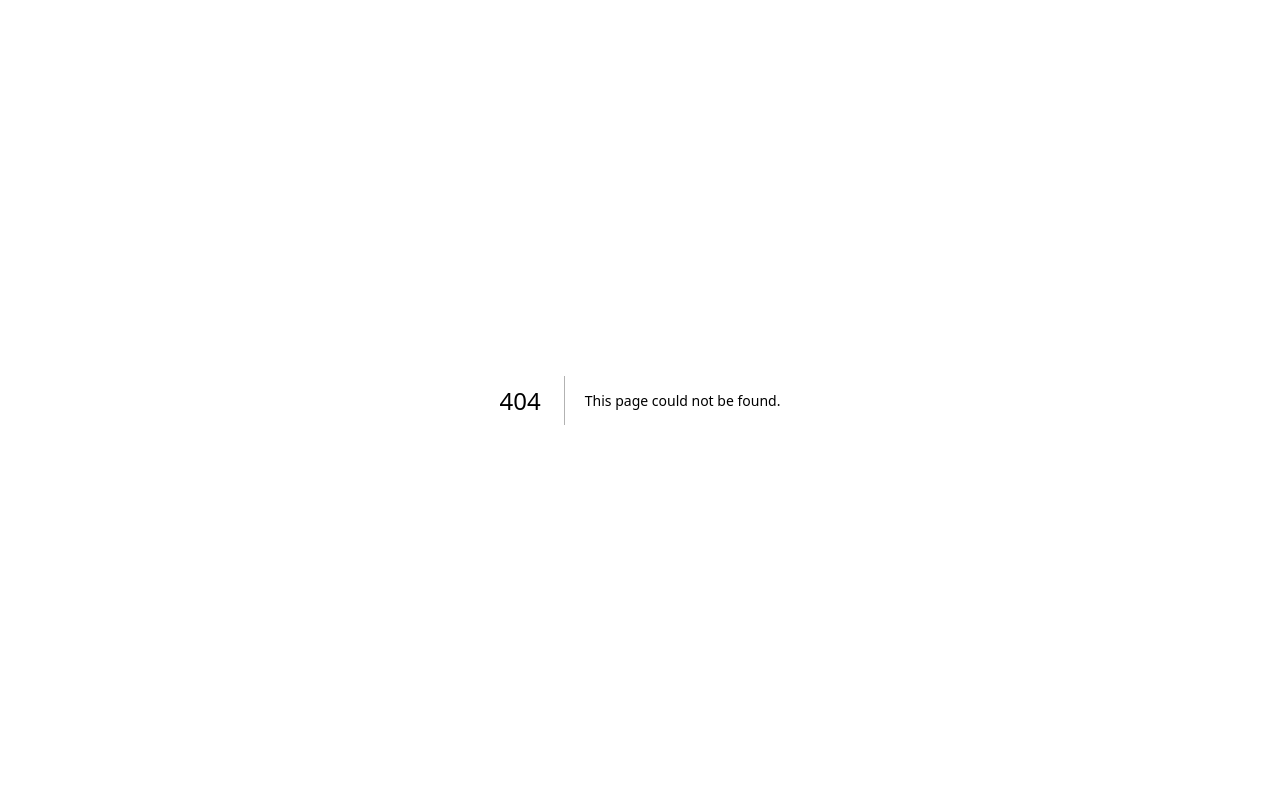
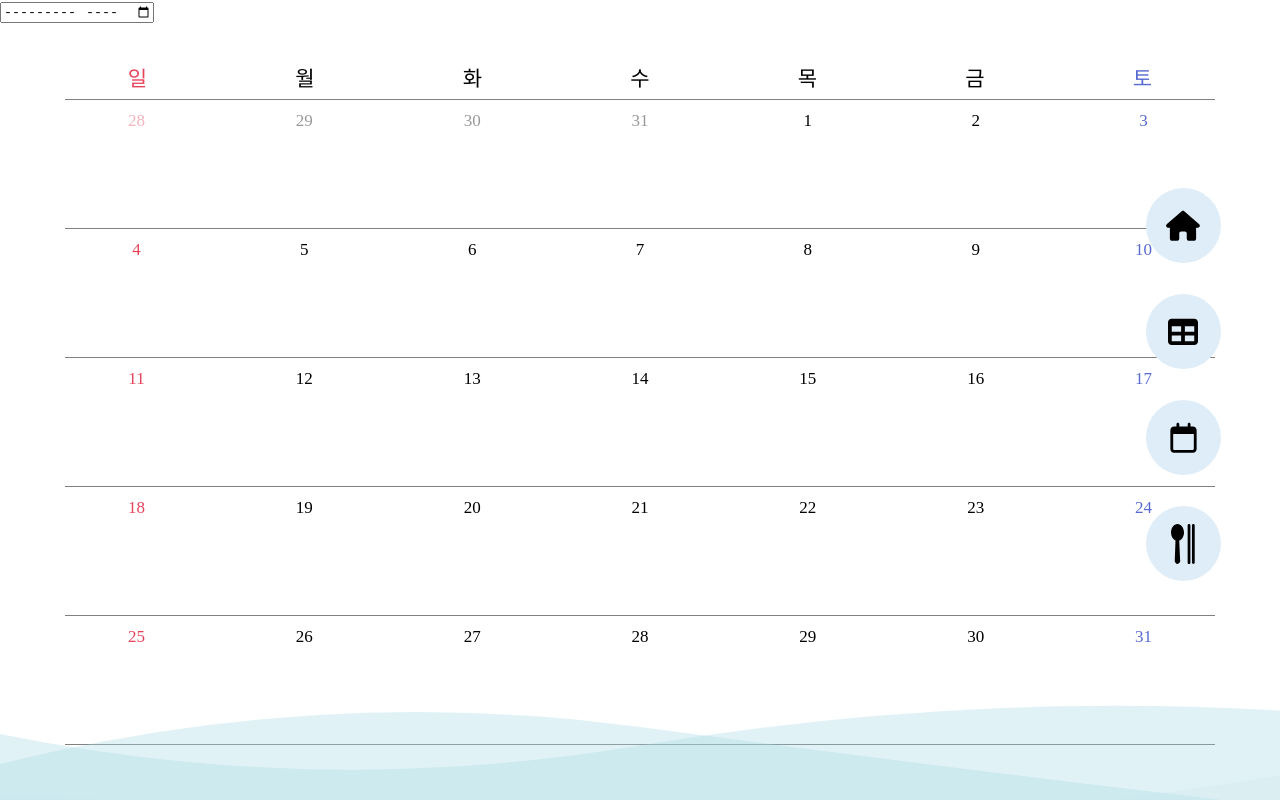
Before and after one commit to apptcion/timewave, a Next.js app: page /calendar in a window 1280 px wide. Before the commit this address had no page. Built offline with nearby package versions, Linux system fonts and the light colour scheme; a web font is replaced by a local one.

Commit message:
add Calendar

```diff
--- a/src/app/calender/page.tsx
+++ b/src/app/calendar/page.tsx
@@ -1,7 +1,7 @@
 'use client'
 import { useEffect, useState } from 'react'
 
-import styles from '../../css/calender.module.css'
+import styles from '../../css/calendar.module.css'
 import Wave from './wave'
 import Menu from '../menu/menu'
 
@@ -131,7 +131,7 @@ function createDate(Start:Date, DomElement:HTMLDivElement){
 
 }
 
-export default function Calender(){
+export default function Calendar(){
 
     const [showDate, setShowDate] = useState(new Date())
 
@@ -199,7 +199,7 @@ export default function Calender(){
                     setShowDate(new Date(event.target.value));
                 }}></input>
             </div>
-            <div className={styles.calender} id='calender'>
+            <div className={styles.calendar} id='calendar'>
                 <div className={styles.days}>
                     <div className={`${styles.day} ${styles.sun}`}>일</div>
                     <div className={`${styles.day} ${styles.mon}`}>월</div>
--- a/src/app/menu/menu.tsx
+++ b/src/app/menu/menu.tsx
@@ -4,7 +4,7 @@ import Image from 'next/image'
 
 import styles from '../../css/menu.module.css'
 import HomeLogo from '../../../public/assets/imgs/HomeLogo.svg'
-import CalenderLogo from '../../../public/assets/imgs/CalenderLogo.svg'
+import CalenderLogo from '../../../public/assets/imgs/CalendarLogo.svg'
 import TimetableLogo from '../../../public/assets/imgs/TimetableLogo.svg'
 import MealPlanLogo from '../../../public/assets/imgs/MealPlanLogo.svg'
 
--- a/src/css/calender.module.css
+++ b/src/css/calendar.module.css
@@ -19,7 +19,7 @@
     z-index : 10;
 }
 
-.calender{
+.calendar{
     position : absolute;
     width : 1150px;
     height : 676px;
```
Also changed, not shown: public/assets/imgs/CalendarLogo.svg (renamed from public/assets/imgs/CalenderLogo.svg), src/app/calendar/wave.tsx (renamed from src/app/calender/wave.tsx).
